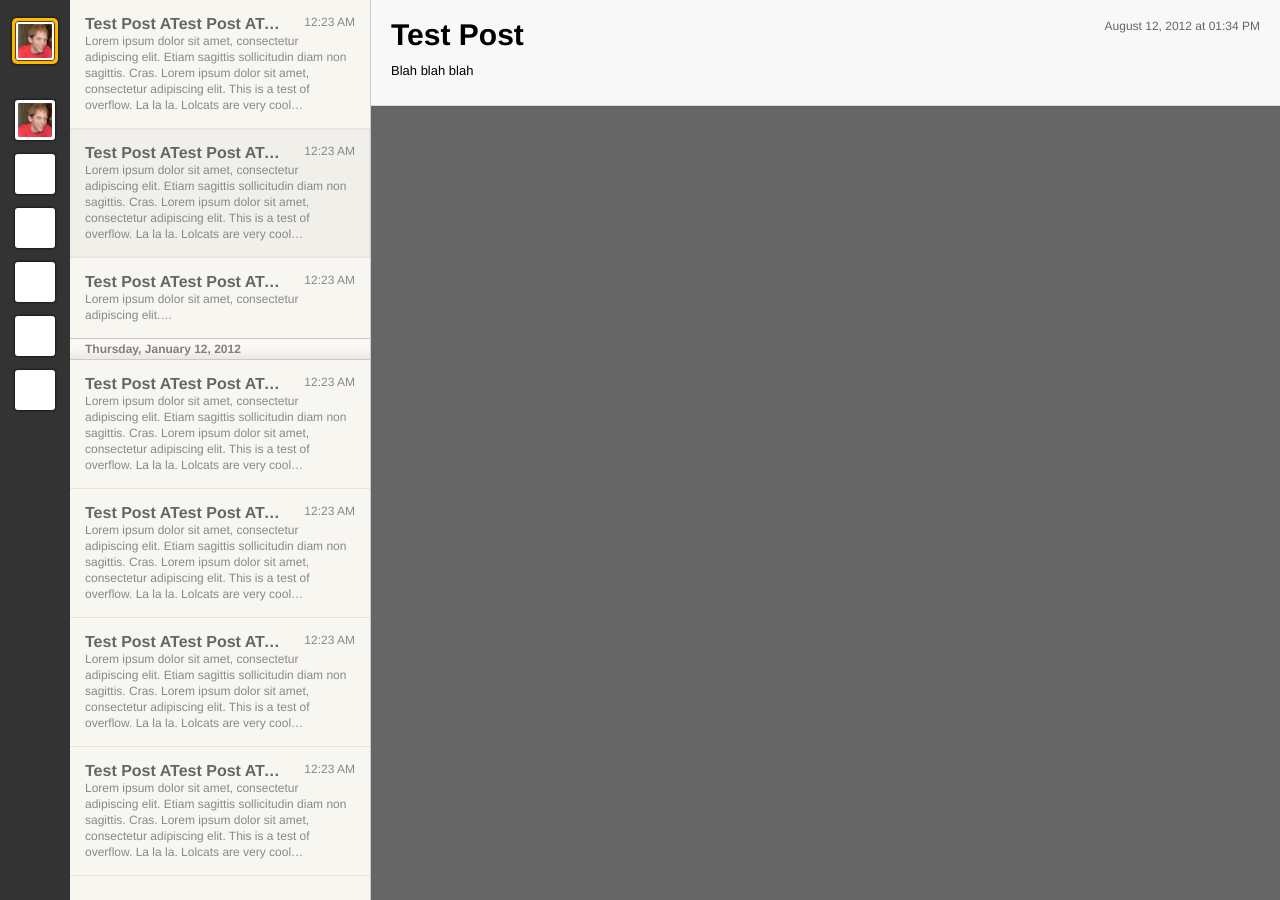
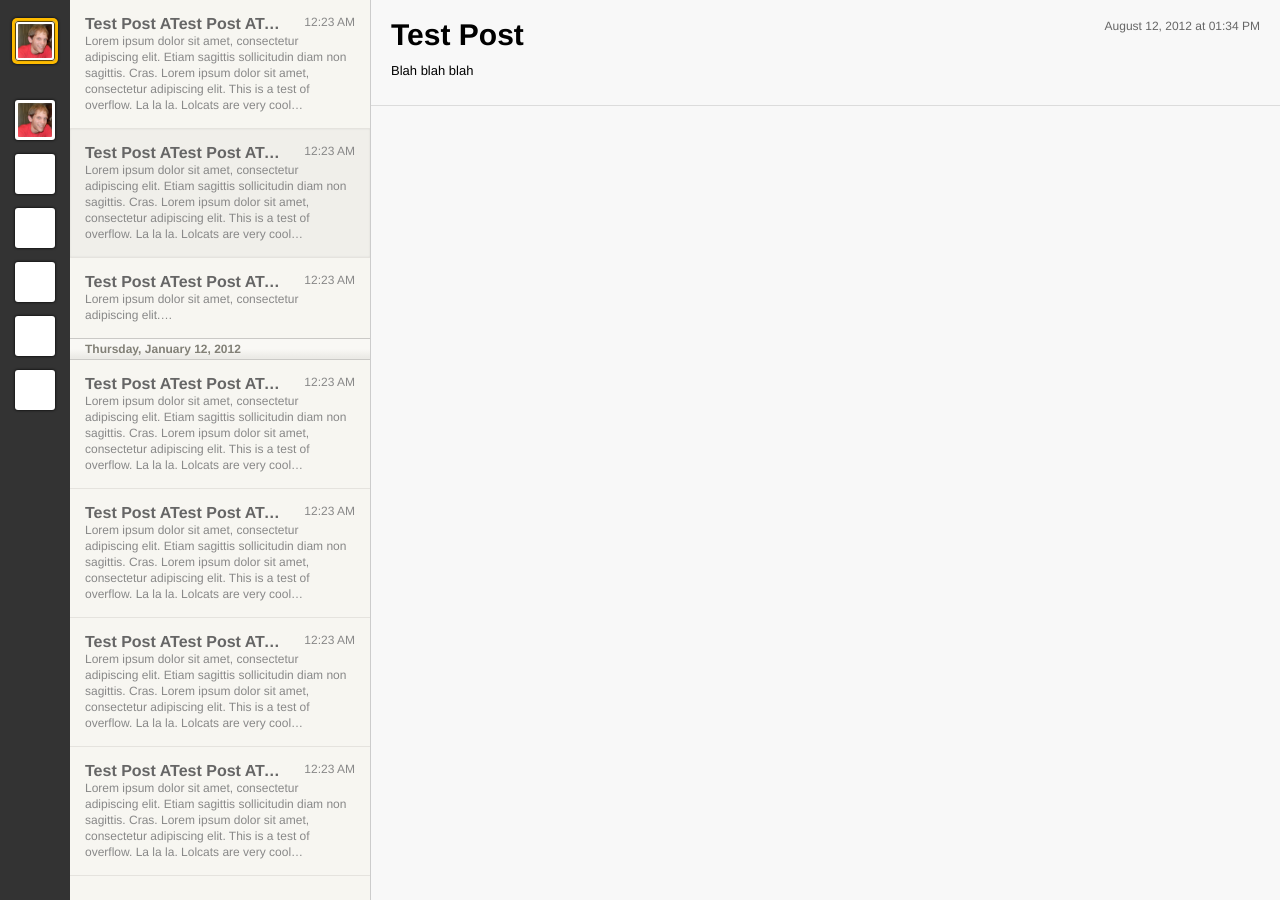
Before and after one commit to Tanner/Blog, a Jekyll site: the page built from _posts/2012-01-09-test-post.markdown, in a window 1280 px wide. Built offline with Jekyll 4.4.1, drawn with Linux system fonts in a browser that asks for light colours; Markdown is read by kramdown in place of the engine named in the settings.

Commit message:
Make content not do crazy scroll things.

```diff
--- a/css/style.css
+++ b/css/style.css
@@ -203,6 +203,9 @@
 #content {
 	position: relative;
 
+	height: 100%;
+	overflow: scroll;
+
 	margin-left: 371px;
 
 	background: #f8f8f8;
```
